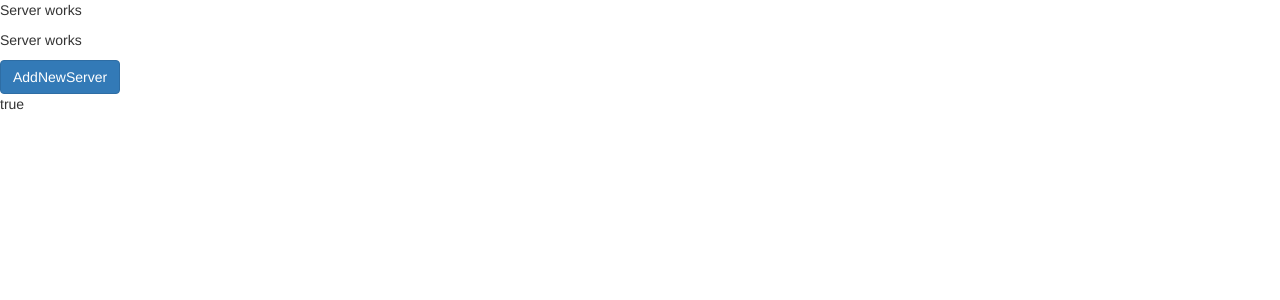
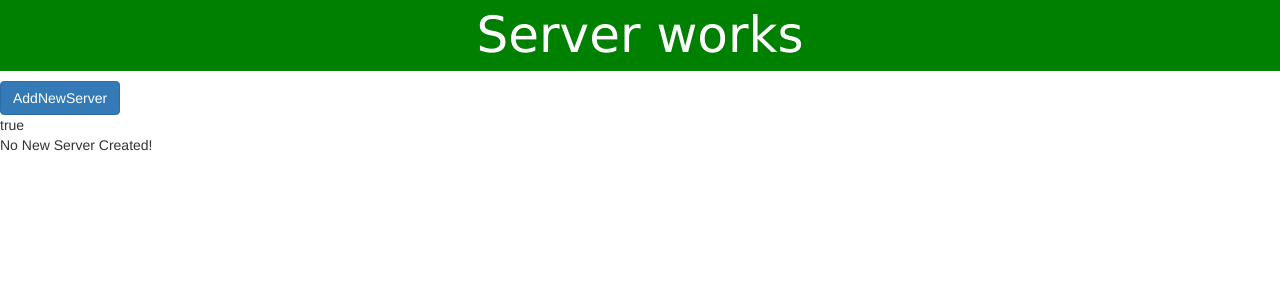
Before and after one commit to RamTheeru/angular-bcvgqw, an Angular app: page / in a window 1280 px wide. Shown: the top 300 px of the page. Built offline with nearby package versions, Linux system fonts and the light colour scheme.

Commit message:
4 files modified

```diff
--- a/src/app/server/server.component.html
+++ b/src/app/server/server.component.html
@@ -1 +1 @@
-<p>Server works</p>
+<p applystyle [Dcolor]="'green'" [Acolor]="'grey'">Server works</p>
--- a/src/app/server/server.component.ts
+++ b/src/app/server/server.component.ts
@@ -1,4 +1,5 @@
 import { Component, OnInit } from '@angular/core';
+
 
 @Component({
   selector: 'app-server',
--- a/src/app/servers/servers.component.html
+++ b/src/app/servers/servers.component.html
@@ -1,5 +1,6 @@
 <app-server></app-server>
-<app-server></app-server>
+<!-- <app-server></app-server> -->
 
-<button [disabled]="!allowNewServer" class="btn btn-primary">AddNewServer</button>
+<button [disabled]="!allowNewServer" (click)="getnewserver()" class="btn btn-primary">AddNewServer</button>
 <div [innerText]="allowNewServer"></div>
+<p>{{servrcreationstatus}}</p>
--- a/src/app/servers/servers.component.ts
+++ b/src/app/servers/servers.component.ts
@@ -7,6 +7,7 @@ import { Component, OnInit } from '@angular/core';
 })
 export class ServersComponent implements OnInit {
 allowNewServer = false;
+servrcreationstatus : string = 'No New Server Created!';
   constructor() {
 
     setTimeout(()=> {
@@ -16,6 +17,10 @@ allowNewServer = false;
 
 
    }
+   getnewserver(){
+
+     this.servrcreationstatus = 'New Server Created!!!!';
+   }
 
   ngOnInit() {
   }
```
